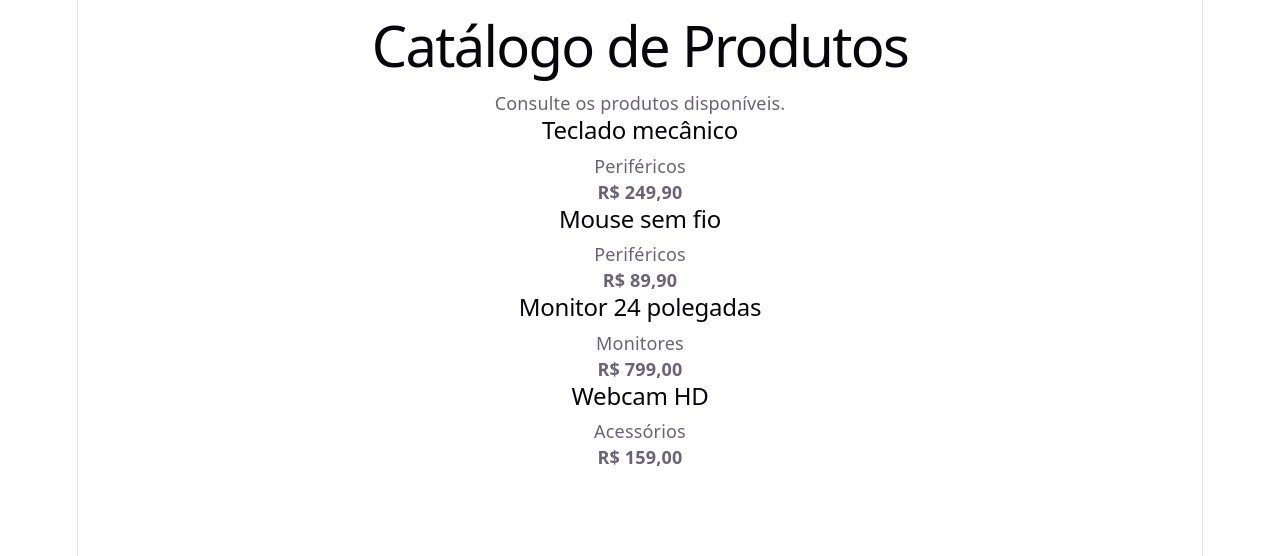
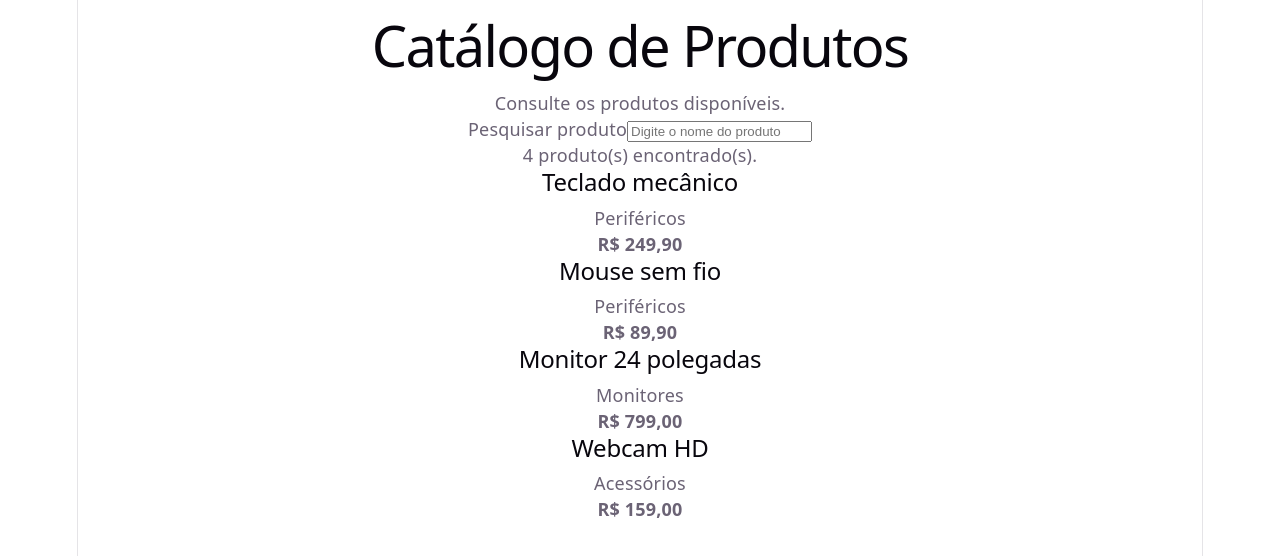
Before and after one commit to ialeleles/react, a React (Vite) app in the folder catalogo-produtos/: page / in a window 1280 px wide. Shown: the top 556 px of the page. Built offline with nearby package versions, Linux system fonts and the light colour scheme.

Commit message:
Implementa pesquisa com estado e eventos

```diff
--- a/catalogo-produtos/src/App.jsx
+++ b/catalogo-produtos/src/App.jsx
@@ -1,13 +1,25 @@
+import { useState } from 'react';
 import Header from './components/Header';
+import ProductSearch from './components/ProductSearch';
 import ProductList from './components/ProductList';
 import { initialProducts } from './data/products';
 import './App.css';
 
 export default function App() {
+  const [search, setSearch] = useState('');
+
+  const filteredProducts = initialProducts.filter((product) =>
+    product.nome.toLocaleLowerCase('pt-BR').includes(
+      search.toLocaleLowerCase('pt-BR')
+    )
+  );
+
   return (
     <main className="container">
       <Header />
-      <ProductList products={initialProducts} />
+      <ProductSearch value={search} onSearchChange={setSearch} />
+      <p>{filteredProducts.length} produto(s) encontrado(s).</p>
+      <ProductList products={filteredProducts} />
     </main>
   );
 }
--- a/catalogo-produtos/src/components/ProductSearch.jsx
+++ b/catalogo-produtos/src/components/ProductSearch.jsx
@@ -0,0 +1,14 @@
+export default function ProductSearch({ value, onSearchChange }) {
+  return (
+    <div className="search-box">
+      <label htmlFor="product-search">Pesquisar produto</label>
+      <input
+        id="product-search"
+        type="search"
+        placeholder="Digite o nome do produto"
+        value={value}
+        onChange={(event) => onSearchChange(event.target.value)}
+      />
+    </div>
+  );
+}
```
